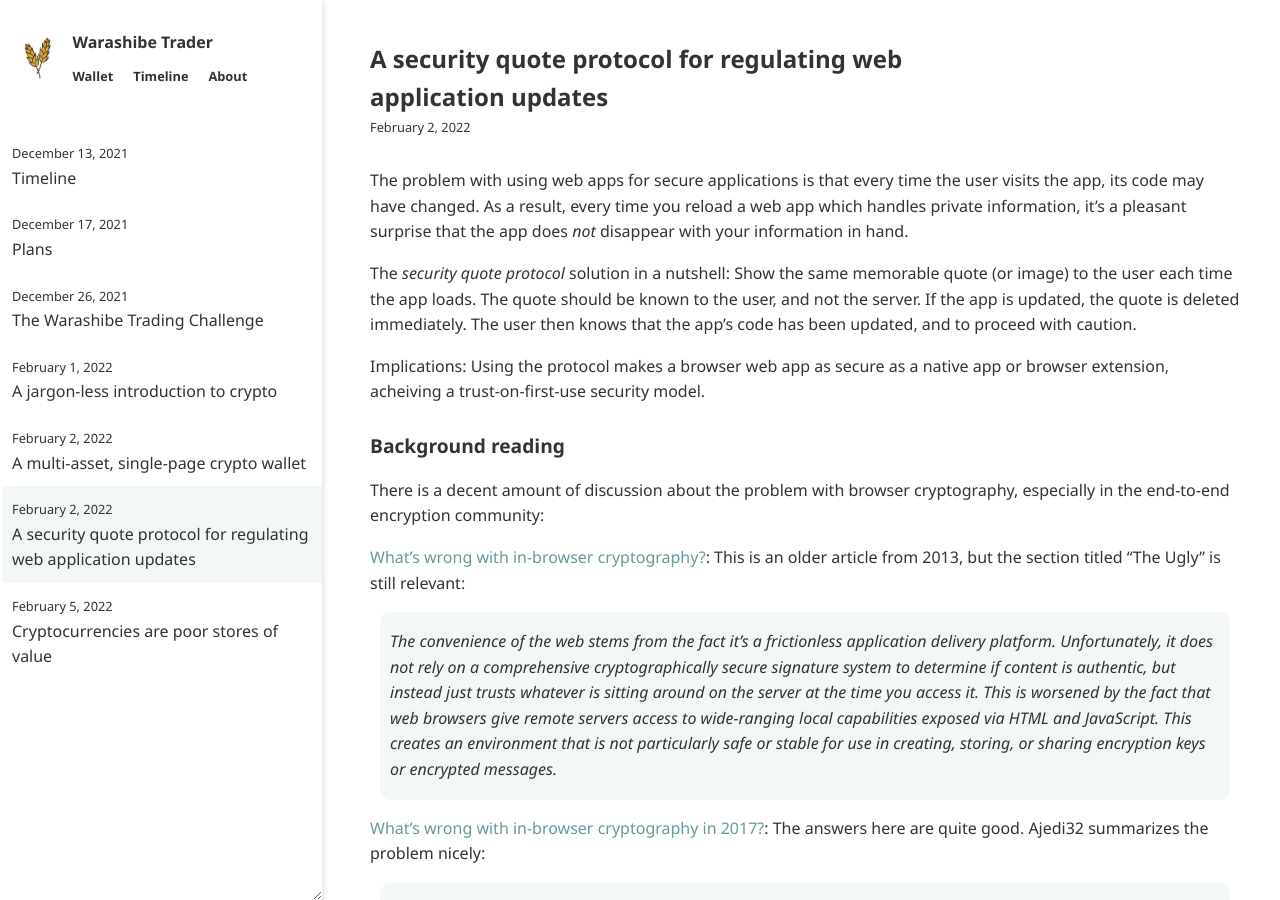
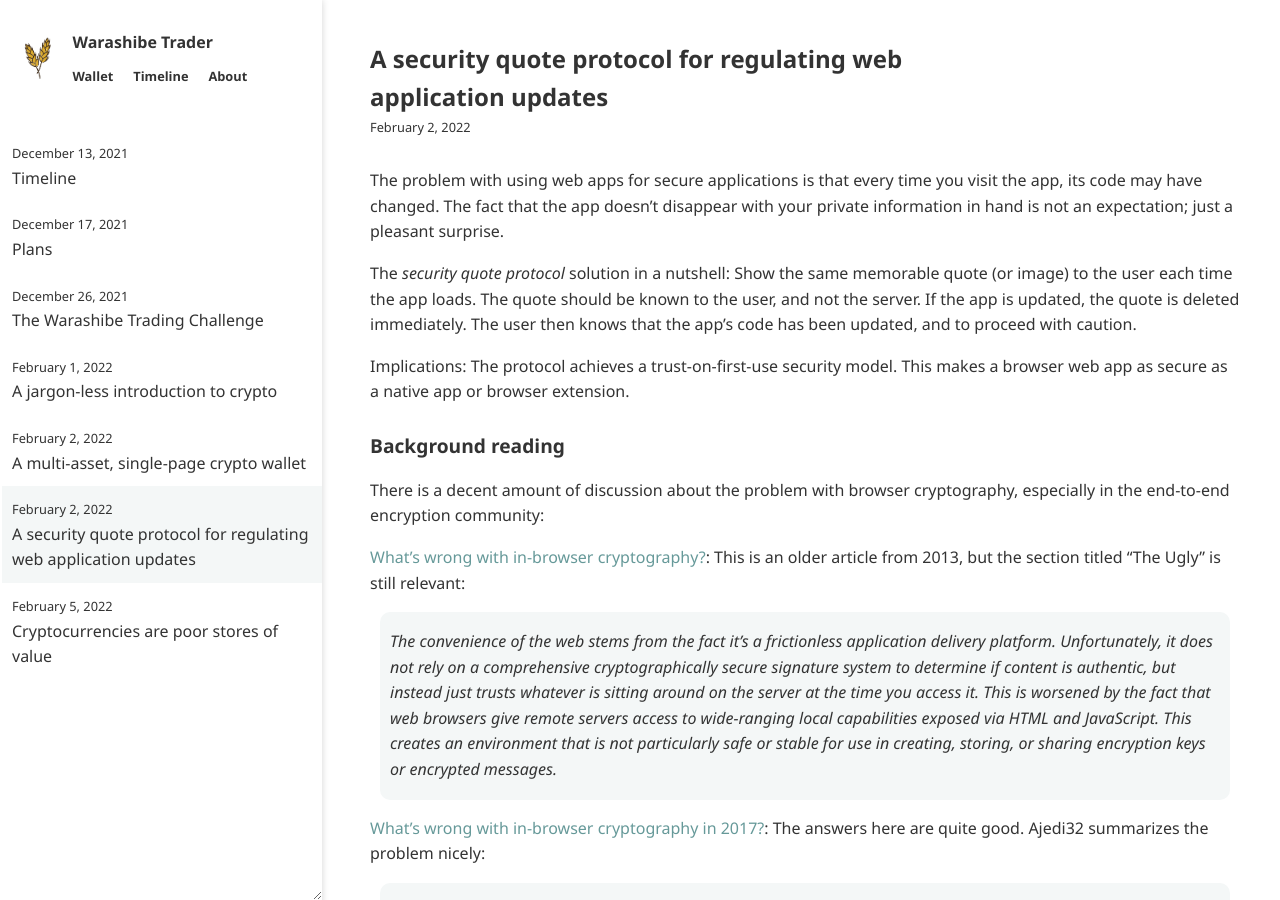
Before and after one commit to warashibetrader/warashibetrader.github.io, a Jekyll site: the page built from _posts/2022-02-02-security-quote-protocol.md, in a window 1280 px wide and 900 px high. Built offline with Jekyll 4.4.1, drawn with Linux system fonts in a browser that asks for light colours.

Commit message:
Update 2022-02-02-security-quote-protocol.md

```diff
--- a/_posts/2022-02-02-security-quote-protocol.md
+++ b/_posts/2022-02-02-security-quote-protocol.md
@@ -2,11 +2,11 @@
 title: "A security quote protocol for regulating web application updates"
 ---
 
-The problem with using web apps for secure applications is that every time the user visits the app, its code may have changed. As a result, every time you reload a web app which handles private information, it's a pleasant surprise that the app does _not_ disappear with your information in hand.
+The problem with using web apps for secure applications is that every time you visit the app, its code may have changed. The fact that the app doesn't disappear with your private information in hand is not an expectation; just a pleasant surprise.
 
 The _security quote protocol_ solution in a nutshell: Show the same memorable quote (or image) to the user each time the app loads. The quote should be known to the user, and not the server. If the app is updated, the quote is deleted immediately. The user then knows that the app's code has been updated, and to proceed with caution.
 
-Implications: Using the protocol makes a browser web app as secure as a native app or browser extension, acheiving a trust-on-first-use security model.
+Implications: The protocol achieves a trust-on-first-use security model. This makes a browser web app as secure as a native app or browser extension.
 
 
 
```
